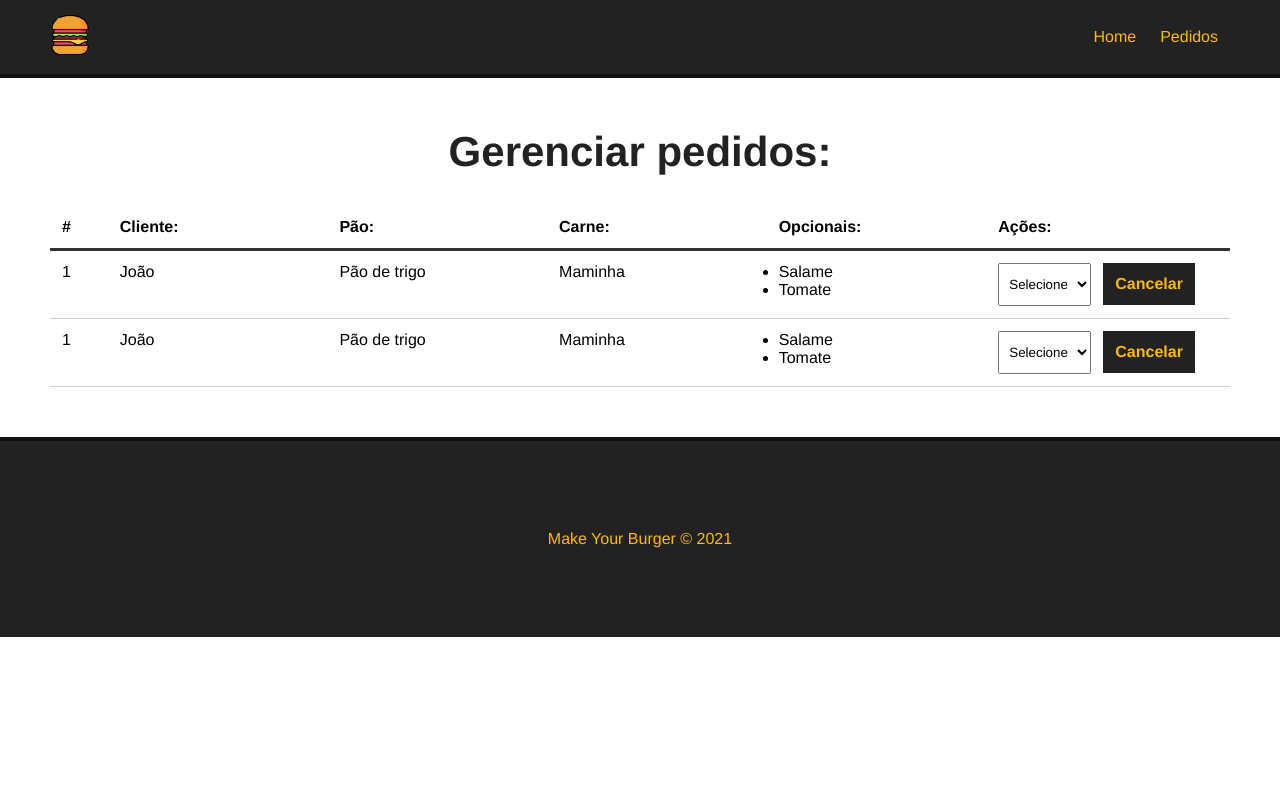
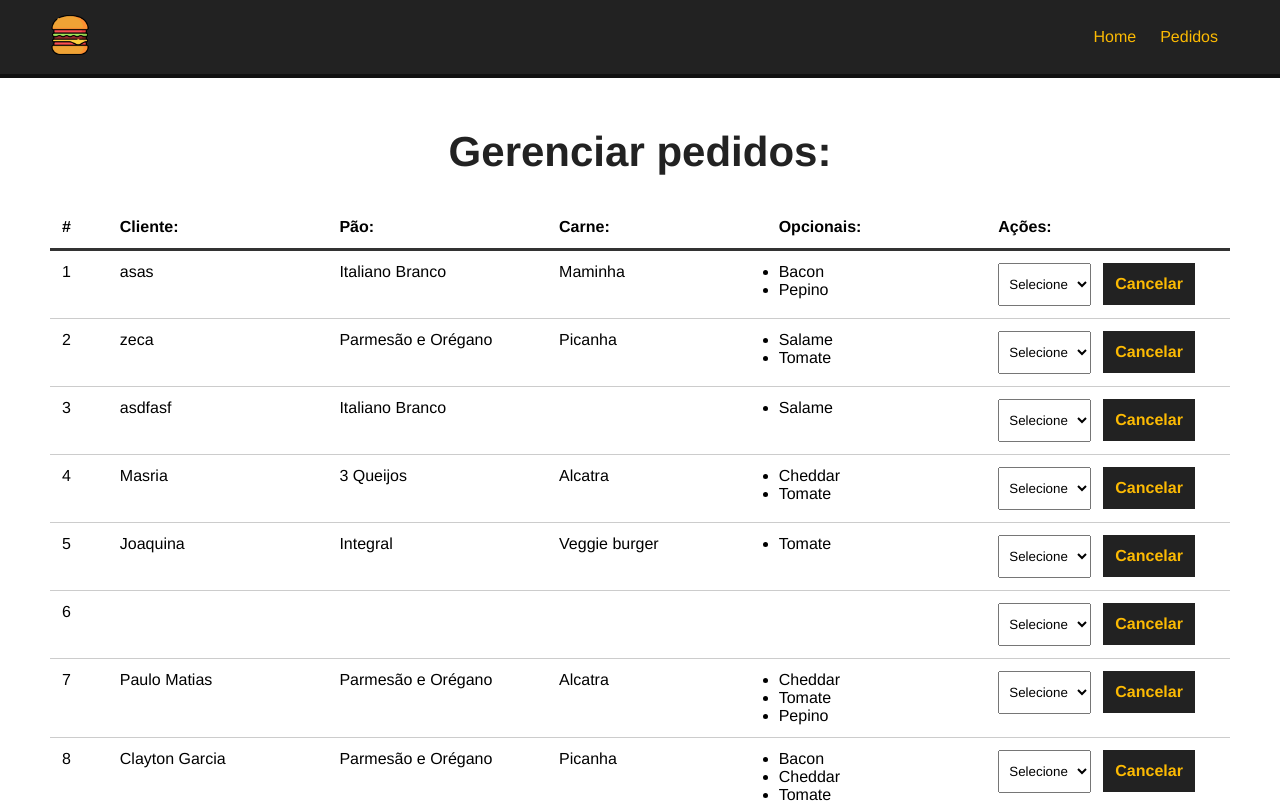
Before and after one commit to Claayton/VueBurguerShop, a Vue app: page /pedidos in a window 1280 px wide. Shown: the top 803 px of the page. Built offline with nearby package versions, Linux system fonts and the light colour scheme; data requests are answered from the project's data file.

Commit message:
resgatando pedidos do banco

```diff
--- a/db/db.json
+++ b/db/db.json
@@ -138,6 +138,30 @@
       "opcionais": [],
       "status": "Solicitado",
       "id": 6
+    },
+    {
+      "nome": "Paulo Matias",
+      "carne": "Alcatra",
+      "pao": "Parmesão e Orégano",
+      "opcionais": [
+        "Cheddar",
+        "Tomate",
+        "Pepino"
+      ],
+      "status": "Solicitado",
+      "id": 7
+    },
+    {
+      "nome": "Clayton Garcia",
+      "carne": "Picanha",
+      "pao": "Parmesão e Orégano",
+      "opcionais": [
+        "Bacon",
+        "Cheddar",
+        "Tomate"
+      ],
+      "status": "Solicitado",
+      "id": 8
     }
   ]
 }
--- a/src/components/Dashboard.vue
+++ b/src/components/Dashboard.vue
@@ -10,33 +10,14 @@
                 <div>Ações:</div>
             </div>
             <div id="burger-table-rows">
-                <div class="burger-table-row">
-                    <div class="order-number">1</div>
-                    <div>João</div>
-                    <div>Pão de trigo</div>
-                    <div>Maminha</div>
+                <div class="burger-table-row" v-for="burger in burgers" :key="burger.id">
+                    <div class="order-number">{{ burger.id }}</div>
+                    <div>{{ burger.nome }}</div>
+                    <div>{{ burger.pao }}</div>
+                    <div>{{ burger.carne }}</div>
                     <div>
                         <ul>
-                            <li>Salame</li>
-                            <li>Tomate</li>
-                        </ul>
-                    </div>
-                    <div>
-                        <select name="status" class="status">
-                            <option value="">Selecione</option>
-                        </select>
-                        <button class="delete-btn">Cancelar</button>
-                    </div>
-                </div>
-                 <div class="burger-table-row">
-                    <div class="order-number">1</div>
-                    <div>João</div>
-                    <div>Pão de trigo</div>
-                    <div>Maminha</div>
-                    <div>
-                        <ul>
-                            <li>Salame</li>
-                            <li>Tomate</li>
+                            <li v-for="(opcional, index) in burger.opcionais" :key="index">{{ opcional }}</li>
                         </ul>
                     </div>
                     <div>
@@ -53,11 +34,37 @@
 
 <script>
 export default {
-    name: "Dashboard"
+    name: "Dashboard",
+    data() {
+        return {
+            burgers: null,
+            burger_id: null,
+            status: []
+        }
+    },
+    methods: {
+        async getPedidos() {
+
+            const req = await fetch("http://localhost:3000/burgers");
+
+            const data = await req.json();
+
+            this.burgers = data;
+
+            console.log(this.burgers)
+
+            // resgatar os status
+
+        }
+    },
+    mounted() {
+        this.getPedidos();
+    }
 }
 </script>
 
 <style scoped>
+
     #burger-table {
         max-width: 1200px;
         margin: 0 auto;
```
